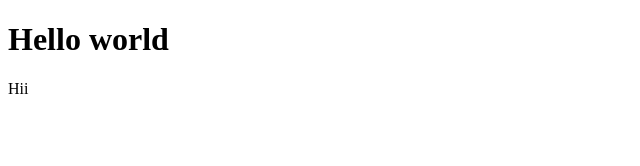
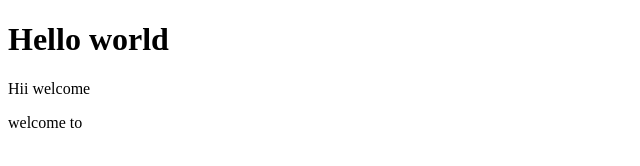
Before and after one commit to sairutwika/hello-world, a plain HTML site: page index.html in a window 1280 px wide. Shown: the whole page, without its empty margins (0-640 px from the left). Drawn offline with Linux system fonts and the light colour scheme.

Commit message:
update index.html

```diff
--- a/index.html
+++ b/index.html
@@ -1,6 +1,7 @@
 <!DOCTYPE html>
 <div>
     <h1>Hello world</h1>
-    <p>Hii</p>
+    <p>Hii welcome</p>
+    <p>welcome to</p>
 
 </div>
```
